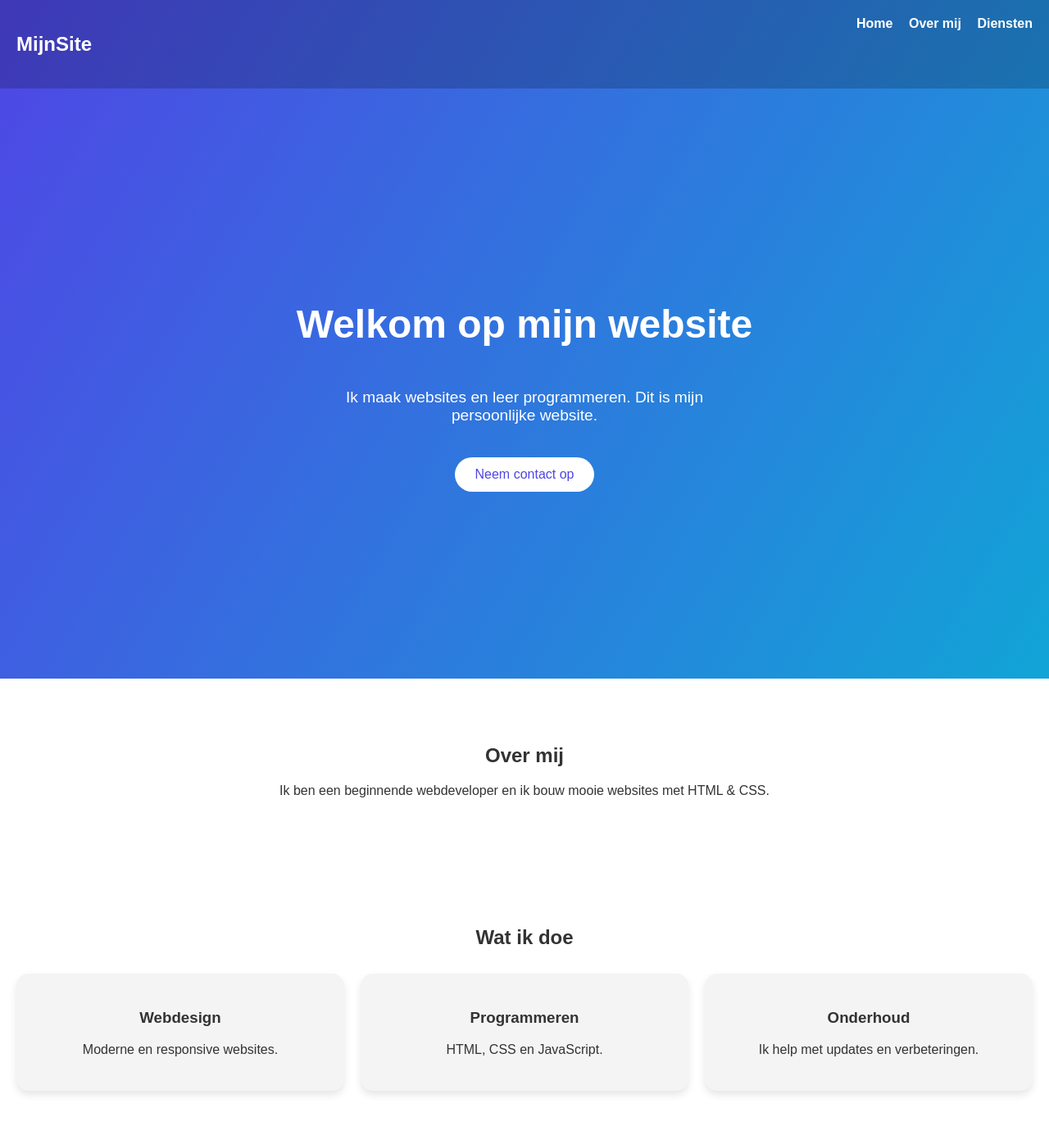
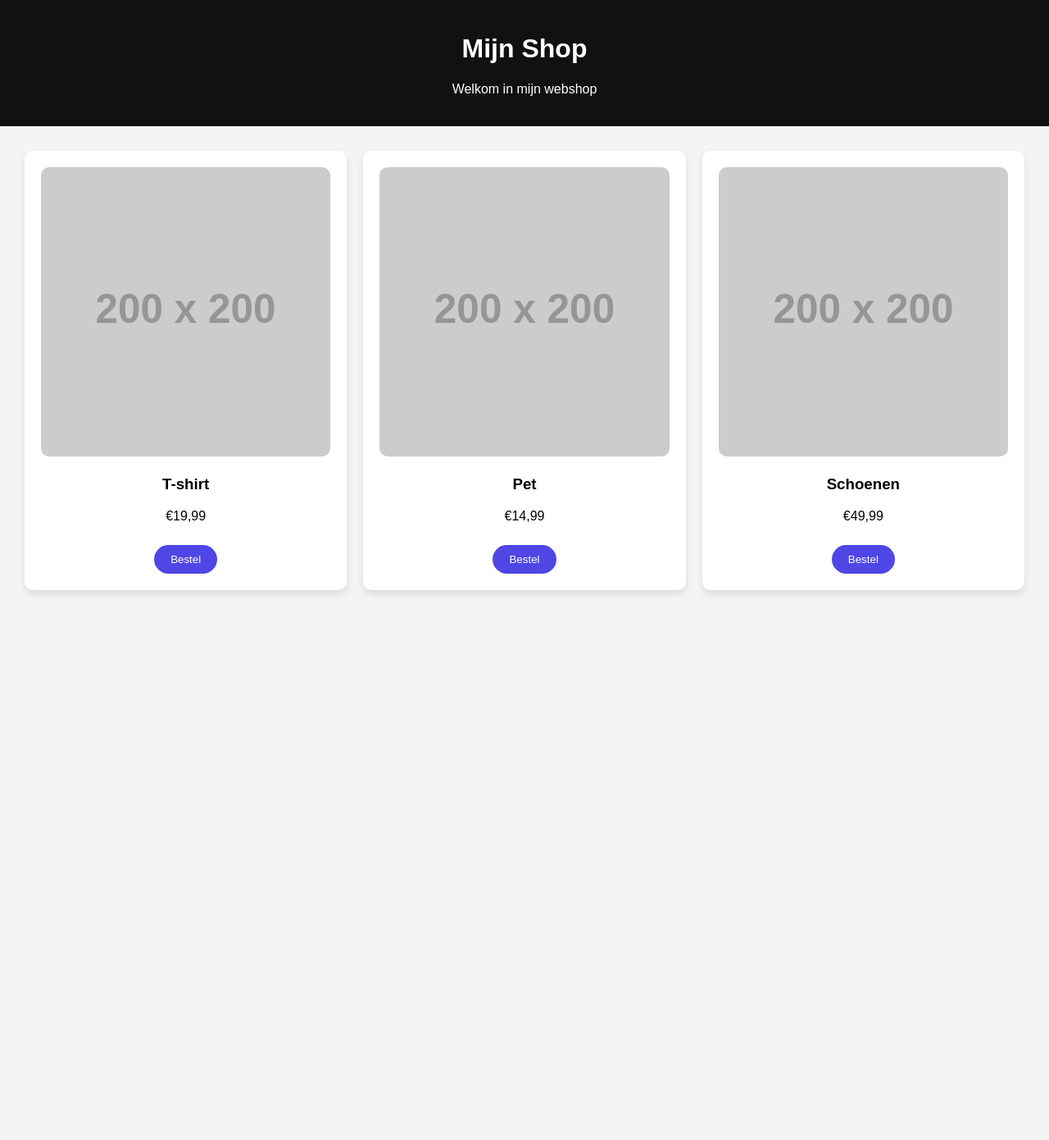
Before and after one commit to hellolight424-ops/hellolight424-ops.github.io, a plain HTML site: page index.html in a window 1280 px wide. Shown: the whole page at 82% size. After the commit the page ends 800 px from the top, so only its background shows below. Drawn offline with Linux system fonts and the light colour scheme; placeholder pictures from the web are drawn by us.

Commit message:
Update index.html

```diff
--- a/index.html
+++ b/index.html
@@ -3,123 +3,84 @@
 <head>
 <meta charset="UTF-8">
 <meta name="viewport" content="width=device-width, initial-scale=1.0">
-<title>Mijn Website</title>
+<title>Mijn Shop</title>
 
 <style>
-body {
-  margin: 0;
+body{
   font-family: Arial, sans-serif;
-  background: linear-gradient(120deg, #4f46e5, #06b6d4);
-  color: white;
+  background:#f4f4f4;
+  margin:0;
 }
 
-/* NAVBAR */
-nav {
-  display: flex;
-  justify-content: space-between;
-  padding: 20px;
-  background: rgba(0,0,0,0.2);
+header{
+  background:#111;
+  color:white;
+  padding:20px;
+  text-align:center;
 }
 
-nav a {
-  color: white;
-  text-decoration: none;
-  margin-left: 15px;
-  font-weight: bold;
+.products{
+  display:grid;
+  grid-template-columns:repeat(auto-fit,minmax(220px,1fr));
+  gap:20px;
+  padding:30px;
 }
 
-/* HERO */
-.hero {
-  height: 90vh;
-  display: flex;
-  flex-direction: column;
-  align-items: center;
-  justify-content: center;
-  text-align: center;
+.product{
+  background:white;
+  padding:20px;
+  border-radius:10px;
+  text-align:center;
+  box-shadow:0 5px 10px rgba(0,0,0,0.1);
 }
 
-.hero h1 {
-  font-size: 3rem;
+.product img{
+  width:100%;
+  border-radius:10px;
 }
 
-.hero p {
-  max-width: 500px;
-  font-size: 1.2rem;
-}
-
-button {
-  margin-top: 20px;
-  padding: 12px 25px;
-  border: none;
-  border-radius: 30px;
-  background: white;
-  color: #4f46e5;
-  font-size: 1rem;
-  cursor: pointer;
-}
-
-/* SECTIONS */
-section {
-  padding: 60px 20px;
-  background: white;
-  color: #333;
-  text-align: center;
-}
-
-.cards {
-  display: grid;
-  grid-template-columns: repeat(auto-fit, minmax(250px,1fr));
-  gap: 20px;
-  margin-top: 30px;
-}
-
-.card {
-  background: #f4f4f4;
-  padding: 25px;
-  border-radius: 15px;
-  box-shadow: 0 5px 10px rgba(0,0,0,0.1);
+button{
+  margin-top:10px;
+  padding:10px 20px;
+  background:#4f46e5;
+  color:white;
+  border:none;
+  border-radius:20px;
+  cursor:pointer;
 }
 </style>
 </head>
 
 <body>
 
-<nav>
-  <h2>MijnSite</h2>
-  <div>
-    <a href="#">Home</a>
-    <a href="#over">Over mij</a>
-    <a href="#diensten">Diensten</a>
-  </div>
-</nav>
+<header>
+<h1>Mijn Shop</h1>
+<p>Welkom in mijn webshop</p>
+</header>
 
-<div class="hero">
-  <h1>Welkom op mijn website</h1>
-  <p>Ik maak websites en leer programmeren. Dit is mijn persoonlijke website.</p>
-  <button>Neem contact op</button>
+<section class="products">
+
+<div class="product">
+<img src="https://via.placeholder.com/200">
+<h3>T-shirt</h3>
+<p>€19,99</p>
+<button>Bestel</button>
 </div>
 
-<section id="over">
-  <h2>Over mij</h2>
-  <p>Ik ben een beginnende webdeveloper en ik bouw mooie websites met HTML & CSS.</p>
-</section>
+<div class="product">
+<img src="https://via.placeholder.com/200">
+<h3>Pet</h3>
+<p>€14,99</p>
+<button>Bestel</button>
+</div>
 
-<section id="diensten">
-  <h2>Wat ik doe</h2>
-  <div class="cards">
-    <div class="card">
-      <h3>Webdesign</h3>
-      <p>Moderne en responsive websites.</p>
-    </div>
-    <div class="card">
-      <h3>Programmeren</h3>
-      <p>HTML, CSS en JavaScript.</p>
-    </div>
-    <div class="card">
-      <h3>Onderhoud</h3>
-      <p>Ik help met updates en verbeteringen.</p>
-    </div>
-  </div>
+<div class="product">
+<img src="https://via.placeholder.com/200">
+<h3>Schoenen</h3>
+<p>€49,99</p>
+<button>Bestel</button>
+</div>
+
 </section>
 
 </body>
```
